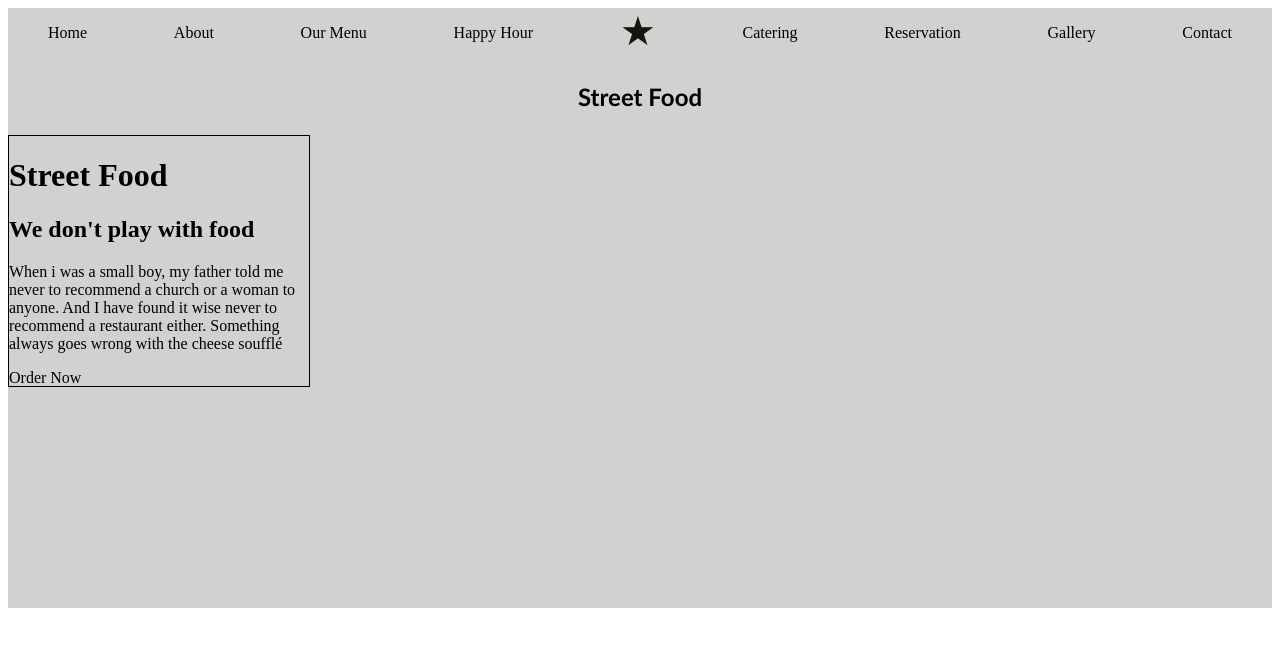
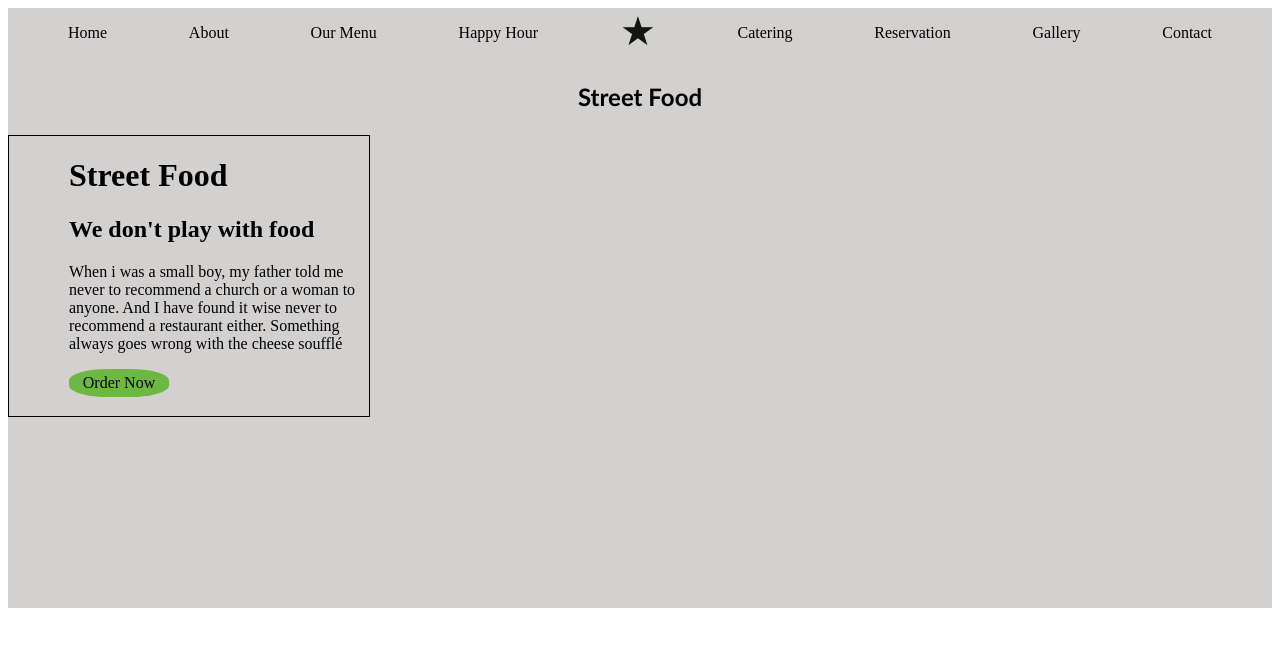
Before and after one commit to Kevson102/StreetFood-website, a plain HTML site: page index.html in a window 1280 px wide. Drawn offline with Linux system fonts and the light colour scheme.

Commit message:
ROUNDS THE ORDER NOW BUTTON AND ADDS ITS BACKGROUND COLOR

```diff
--- a/index.css
+++ b/index.css
@@ -8,8 +8,8 @@ body{
 header{
     display: flex;
     justify-content: space-between;
-    padding-left: 40px;
-    padding-right: 40px;
+    padding-left: 60px;
+    padding-right: 60px;
 }
 #star{
     font-size: 40px;
@@ -28,8 +28,15 @@ header{
 }
 .paragraph1{
     width: 300px;
-    height: 250px;
+    height: 280px;
     border: 1px solid black;
-    position: absolute;
-    left: 10;
+    padding-left: 60px;
 }
+.button{
+    background-color: #6CB840;
+    width: 90px;
+    text-align: center;
+    padding: 5px;
+    border: none;
+    border-radius: 40%;
+}
```
